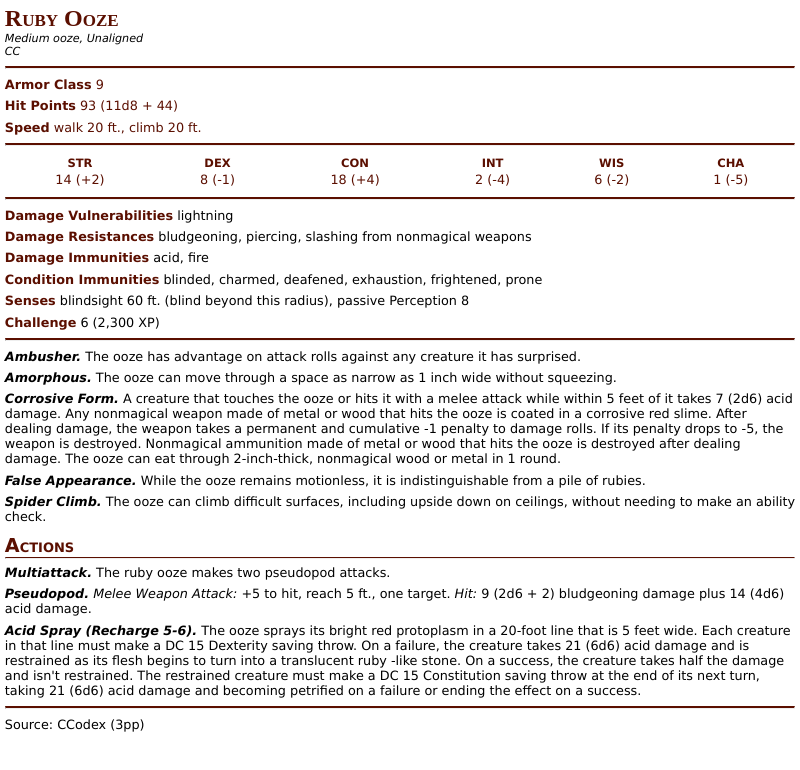
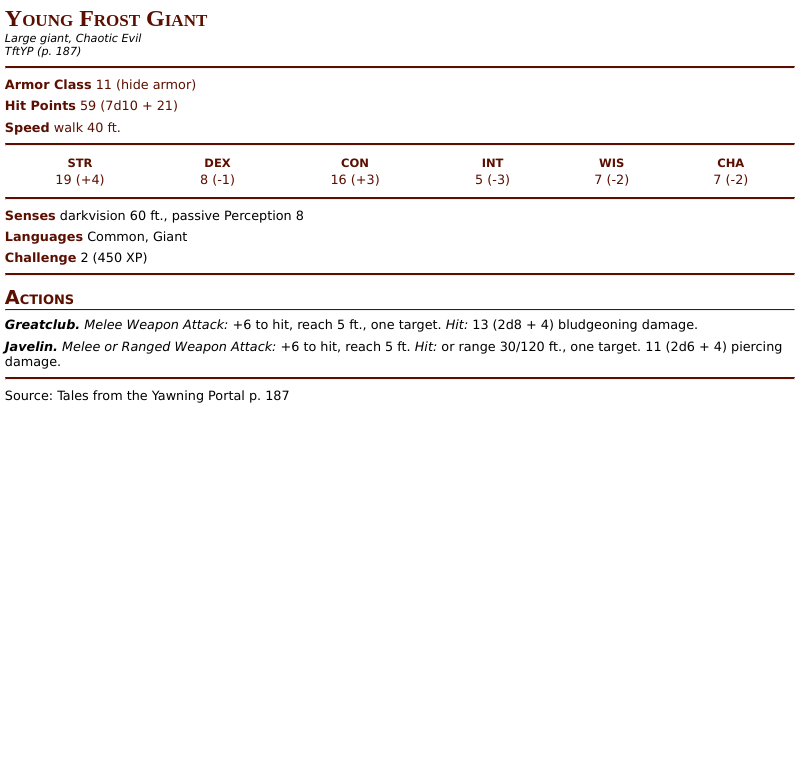
Before and after one commit to iAmMortos/DndCharacterGenerator, an Electron app: page views/html/index.html in a window 800 px wide. Drawn offline with Linux system fonts and the light colour scheme.

```diff
--- a/views/html/index.html
+++ b/views/html/index.html
@@ -10,14 +10,14 @@
     <link rel="stylesheet" href="templates/css/statblock.css">
   </head>
   <body>
-    <h1 class="creature-name">Ruby Ooze</h1>
-<p class="size-type-alignment">Medium ooze, Unaligned</p>
-<p class="source">CC</p>
+    <h1 class="creature-name">Young Frost Giant</h1>
+<p class="size-type-alignment">Large giant, Chaotic Evil</p>
+<p class="source">TftYP (p. 187)</p>
 <hr>
 <div class="stat-block-top">
-    <p class="stat-line"><span class="core-stat-title">Armor Class</span> 9</p>
-    <p class="stat-line"><span class="core-stat-title">Hit Points</span> 93 (11d8 + 44)</p>
-    <p class="stat-line"><span class="core-stat-title">Speed</span> walk 20 ft., climb 20 ft.</p>
+    <p class="stat-line"><span class="core-stat-title">Armor Class</span> 11 (hide armor)</p>
+    <p class="stat-line"><span class="core-stat-title">Hit Points</span> 59 (7d10 + 21)</p>
+    <p class="stat-line"><span class="core-stat-title">Speed</span> walk 40 ft.</p>
     <hr>
     <table class="stat-scores">
         <tr class="core-stat-title scores-header">
@@ -29,41 +29,43 @@
             <td>CHA</td>
         </tr>
         <tr>
-            <td>14 (+2)</td>
+            <td>19 (+4)</td>
             <td>8 (-1)</td>
-            <td>18 (+4)</td>
-            <td>2 (-4)</td>
-            <td>6 (-2)</td>
-            <td>1 (-5)</td>
+            <td>16 (+3)</td>
+            <td>5 (-3)</td>
+            <td>7 (-2)</td>
+            <td>7 (-2)</td>
         </tr>
     </table>
 </div>
 <hr>
-<p class="stat-line"><span class="stat-block-top core-stat-title">Damage Vulnerabilities</span> lightning</p>
-<p class="stat-line"><span class="stat-block-top core-stat-title">Damage Resistances</span> bludgeoning, piercing, slashing from nonmagical weapons</p>
-<p class="stat-line"><span class="stat-block-top core-stat-title">Damage Immunities</span> acid, fire</p>
-<p class="stat-line"><span class="stat-block-top core-stat-title">Condition Immunities</span> blinded, charmed, deafened, exhaustion, frightened, prone</p>
-<p class="stat-line"><span class="stat-block-top core-stat-title">Senses</span> blindsight 60 ft. (blind beyond this radius), passive Perception 8</p>
-<p class="stat-line"><span class="stat-block-top core-stat-title">Challenge</span> 6 (2,300 XP)</p>
+<p class="stat-line"><span class="stat-block-top core-stat-title">Senses</span> darkvision 60 ft., passive Perception 8</p>
+<p class="stat-line"><span class="stat-block-top core-stat-title">Languages</span> Common, Giant</p>
+<p class="stat-line"><span class="stat-block-top core-stat-title">Challenge</span> 2 (450 XP)</p>
 
 <hr>
-<p class="stat-line"><span class="stat-title">Ambusher.</span> The ooze has advantage on attack rolls against any creature it has surprised.</p><p class="stat-line"><span class="stat-title">Amorphous.</span> The ooze can move through a space as narrow as 1 inch wide without squeezing.</p><p class="stat-line"><span class="stat-title">Corrosive Form.</span> A creature that touches the ooze or hits it with a melee attack while within 5 feet of it takes 7 (2d6) acid damage.
-Any nonmagical weapon made of metal or wood that hits the ooze is coated in a corrosive red slime. After dealing damage, the weapon takes a permanent and cumulative -1 penalty to damage rolls. If its penalty drops to -5, the weapon is destroyed.
-Nonmagical ammunition made of metal or wood that hits the ooze is destroyed after dealing damage. The ooze can eat through 2-inch-thick, nonmagical wood or metal in 1 round.</p><p class="stat-line"><span class="stat-title">False Appearance.</span> While the ooze remains motionless, it is indistinguishable from a pile of rubies.</p><p class="stat-line"><span class="stat-title">Spider Climb.</span> The ooze can climb difficult surfaces, including upside down on ceilings, without needing to make an ability check.</p>
+
 <h2>Actions</h2>
 <hr class="thin">
-<p class="stat-line"><span class="stat-title">Multiattack.</span> The ruby ooze makes two pseudopod attacks.</p><p class="stat-line">
-    <span class="stat-title">Pseudopod.</span>
+<p class="stat-line">
+    <span class="stat-title">Greatclub.</span>
     <span class="attack-type">Melee Weapon Attack:</span>
-    +5 to hit, reach 5 ft., one target.
+    +6 to hit, reach 5 ft., one target.
     <span class="hit-text">Hit: </span>
-    9 (2d6 + 2) bludgeoning damage plus 14 (4d6) acid damage.
+    13 (2d8 + 4) bludgeoning damage.
 </p>
-<p class="stat-line"><span class="stat-title">Acid Spray (Recharge 5-6).</span> The ooze sprays its bright red protoplasm in a 20-foot line that is 5 feet wide. Each creature in that line must make a DC 15 Dexterity saving throw. On a failure, the creature takes 21 (6d6) acid damage and is restrained as its flesh begins to turn into a translucent ruby -like stone. On a success, the creature takes half the damage and isn't restrained. The restrained creature must make a DC 15 Constitution saving throw at the end of its next turn, taking 21 (6d6) acid damage and becoming petrified on a failure or ending the effect on a success.</p>
+<p class="stat-line">
+    <span class="stat-title">Javelin.</span>
+    <span class="attack-type">Melee or Ranged Weapon Attack:</span>
+    +6 to hit, reach 5 ft.
+    <span class="hit-text">Hit: </span>
+    or range 30/120 ft., one target. 11 (2d6 + 4) piercing damage.
+</p>
+
 
 
 <hr>
-<p class="stat-line">Source: CCodex (3pp)<p>
+<p class="stat-line">Source: Tales from the Yawning Portal p. 187</p>
     <!-- You can also require other files to run in this process -->
     <script src="./renderer.js"></script>
   </body>
```
Also changed, not shown: 4 other files.
